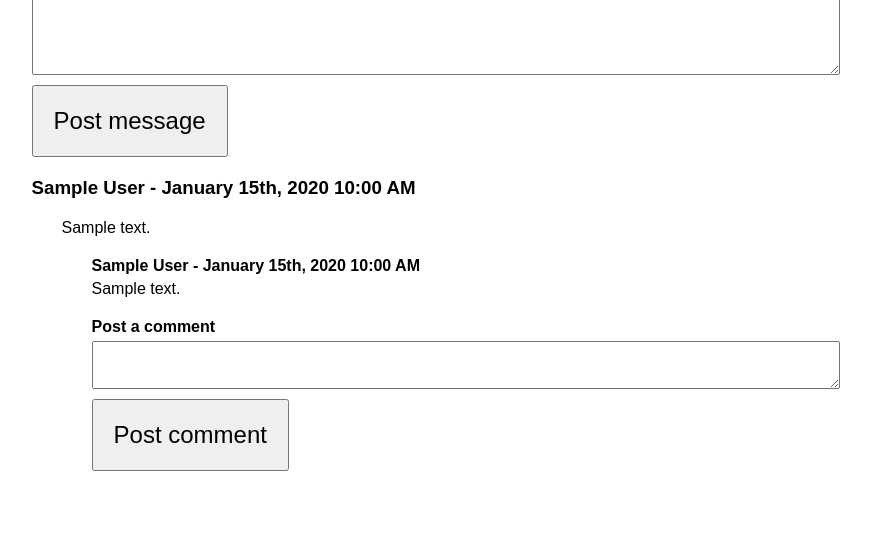
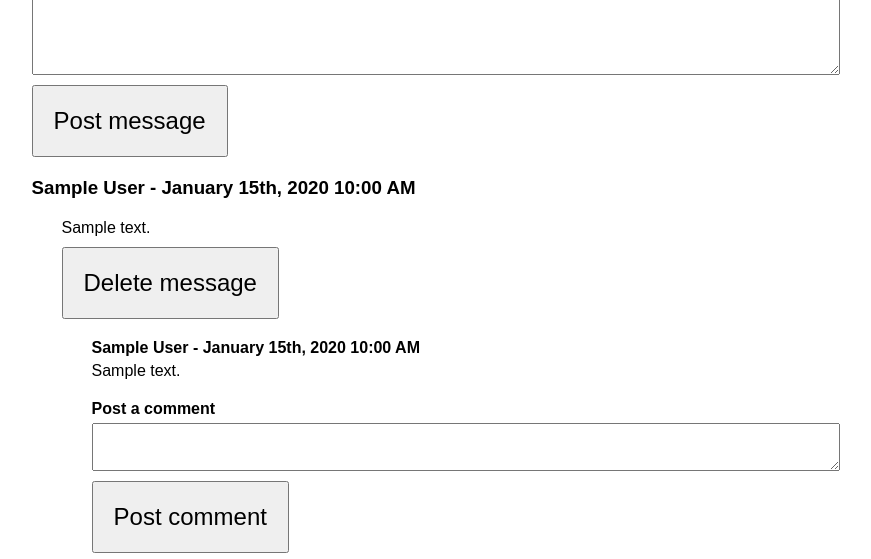
Before and after one commit to chaocharliehuang/FlaskMySQLTheWall, a Flask app: page /wall in a window 1280 px wide. Shown: the part 95-654 px from the top of the page, without its empty margins (204-1075 px from the left). Run offline with Flask 2, Linux system fonts and the light colour scheme; the visitor is signed in with stand-in values (Sample User, id 1); tables that the repository leaves empty hold one stand-in row (values such as "Sample post").

Commit message:
added delete button under messages of currently logged in user

```diff
--- a/server.py
+++ b/server.py
@@ -45,7 +45,7 @@ def login():
     if len(user) != 0:
         hashed_pw = md5.new(pw + user[0]['salt']).hexdigest()
         if user[0]['password'] == hashed_pw:
-            session['user_id'] = str(user[0]['id'])
+            session['user_id'] = user[0]['id']
             session['login_email'] = ''
             return redirect('/wall')
         else:
@@ -119,7 +119,7 @@ def display_wall():
     user = mysql.query_db(user_query, user_data)
 
     # DISPLAY ALL MESSAGES ON THE WALL
-    messages_query = "SELECT CONCAT_WS(' ', users.first_name, users.last_name) AS user, DATE_FORMAT(messages.created_at, '%M %D, %Y %l:%i %p') AS date, messages.message, messages.id FROM messages JOIN users ON messages.user_id = users.id ORDER BY messages.created_at DESC"
+    messages_query = "SELECT users.id AS user_id, CONCAT_WS(' ', users.first_name, users.last_name) AS user, DATE_FORMAT(messages.created_at, '%M %D, %Y %l:%i %p') AS date, messages.message, messages.id FROM messages JOIN users ON messages.user_id = users.id ORDER BY messages.created_at DESC"
     messages = mysql.query_db(messages_query)
 
     # DISPLAY ALL COMMENTS ON EACH MESSAGE ON THE WALL
--- a/templates/wall.html
+++ b/templates/wall.html
@@ -61,7 +61,11 @@
         }
 
         .message {
-            margin: 20px 0 20px 30px;
+            margin: 20px 0 0 30px;
+        }
+
+        .delete_button {
+            margin-left: 30px;
         }
 
         .comment, .post_comment {
@@ -103,6 +107,12 @@
                         <div>
                             <h3>{{ message['user'] }} - {{ message['date'] }}</h3>
                             <p class="message">{{ message['message'] }}</p>
+                            {% if message['user_id'] == session['user_id'] %}
+                                <form action="/delete_message" method="POST">
+                                    <input type="hidden" name="message_id" value={{ message['id'] }}>
+                                    <input type="submit" value="Delete message" class="delete_button post_button">
+                                </form>
+                            {% endif %}
                             {% for comment in message['comments'] %}
                                 <div class="comment">
                                     <h4>{{ comment['user'] }} - {{ comment['date'] }}</h4>
```
